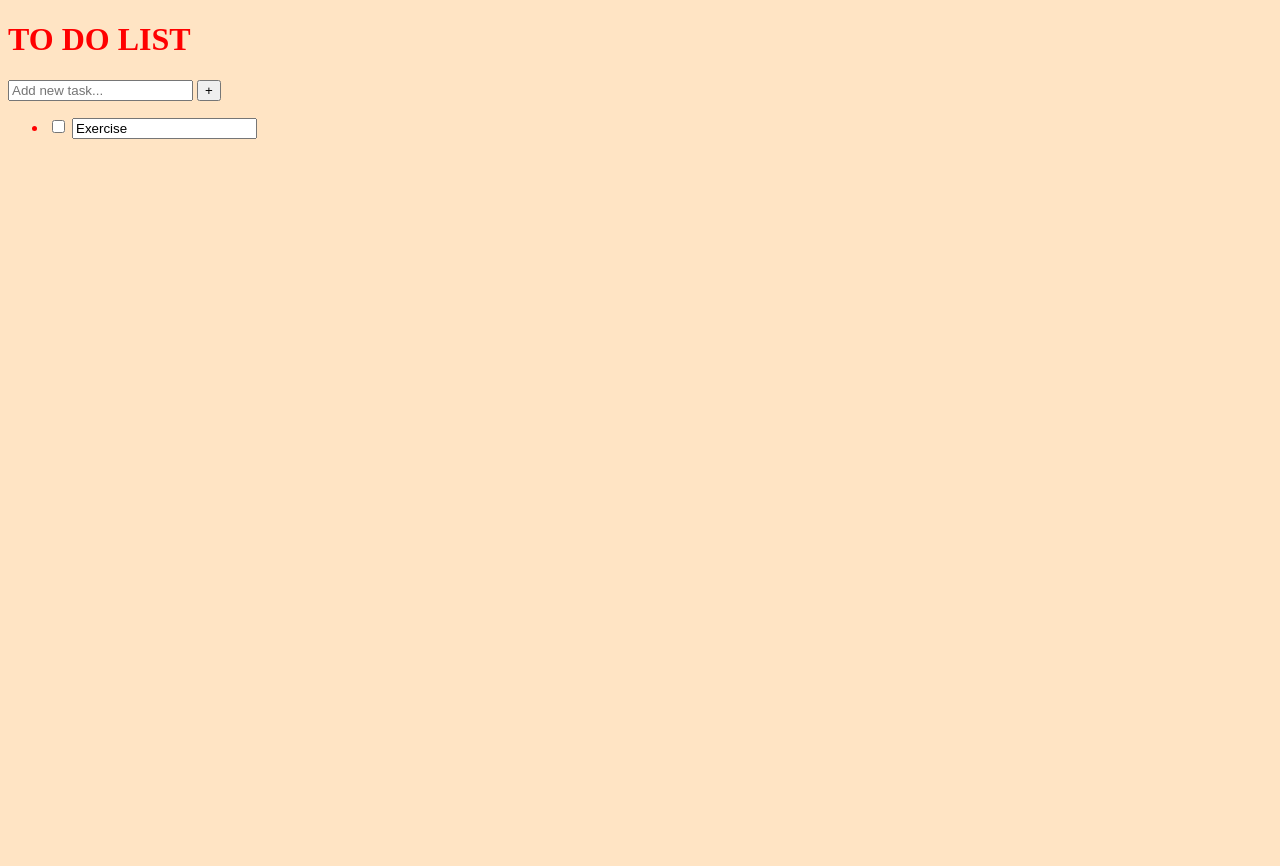
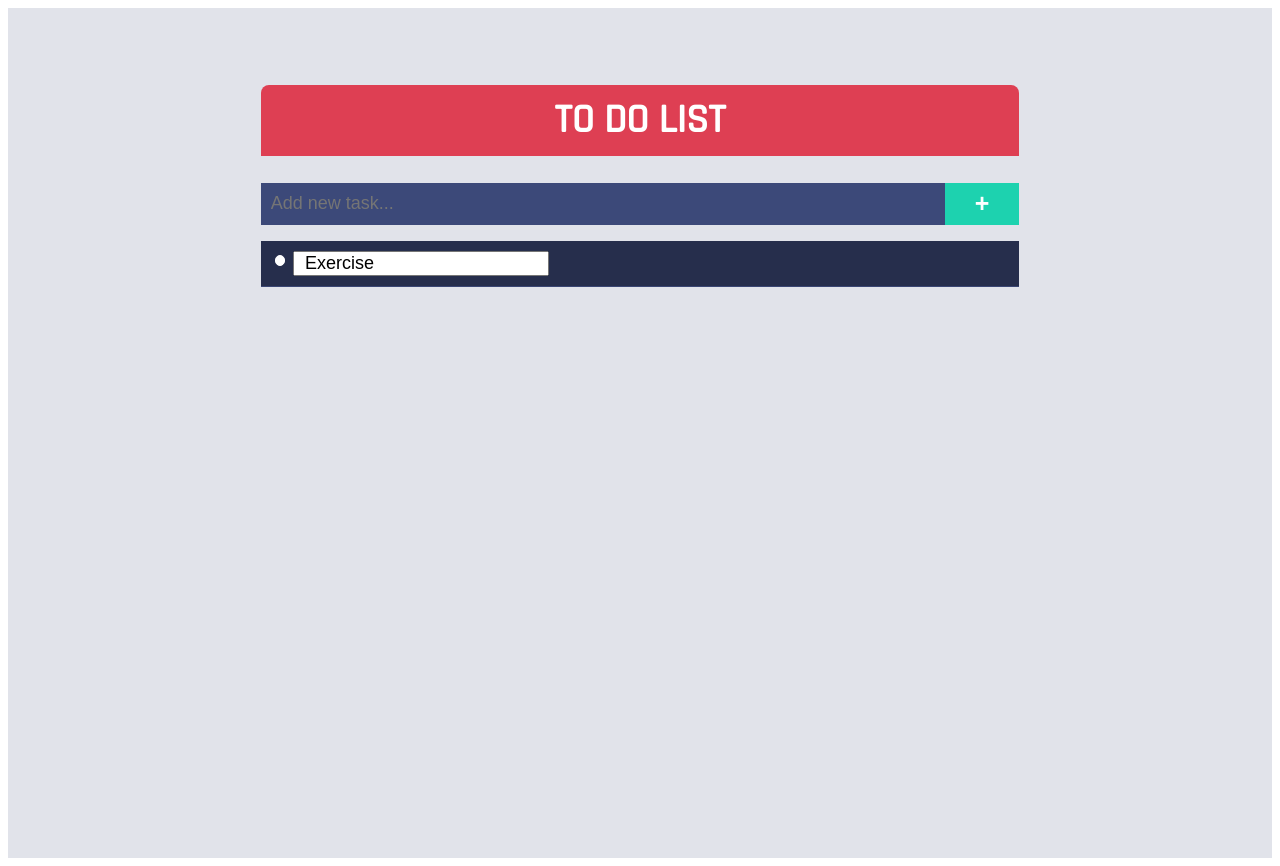
Before and after one commit to Qoosim/Todo-List-With-JS, a website built with webpack: page src/index.html in a window 1280 px wide. Before the commit the page ends 800 px from the top, so only its background shows below. Built offline with nearby package versions, Linux system fonts and the light colour scheme; some icons are missing.

Commit message:
Add style to make the UI apears good

```diff
--- a/src/style.css
+++ b/src/style.css
@@ -1,4 +1,107 @@
-body {
-    background-color: bisque;
-    color: red;
+@import url('https://fonts.googleapis.com/css2?family=Rajdhani:wght@500&display=swap');
+
+.container {
+  display: flex;
+  flex-direction: column;
+  align-items: center;
+  padding-top: 50px;
+  background-color: #e1e3ea;
+  height: 100vh;
+  font-family: sans-serif;
 }
+
+.app {
+  width: 60%;
+}
+
+.app h1 {
+  color: white;
+  font-size: 40px;
+  padding: 10px 0;
+  text-align: center;
+  border-radius: .5rem .5rem 0 0;
+  background-color: #de3f53;
+  font-family: 'Rajdhani', sans-serif;
+}
+
+
+
+.app form {
+  display: flex;
+  width: 100%;
+  background-color: #262e4c;
+}
+
+.app form input {
+  border: none;
+  background-color: #3c4979;
+  font-size: 18px;
+  color: white;
+  padding: 10px;
+  width: 90%;
+}
+
+.app form button {
+  border: none;
+  color: white;
+  background-color: #1dd2af;
+  font-size: 25px;
+  font-weight: 600;
+  height: 42px;
+  width: 10%;
+}
+
+.app ul {
+  list-style: none;
+  color: #e0e0e0;
+  padding: 0;
+}
+
+.app ul li {
+  padding: 10px;
+  background-color: #262e4c;
+  border-bottom: 1px solid #3a4674;
+}
+
+.check {
+  width: 0.8em;
+  height: 0.8em;
+  cursor: pointer;
+  border-radius: 50%;
+  background-color: white;
+  border: 1px solid rgb(255, 255, 255);
+  -webkit-appearance: none;
+}
+
+.check:checked {
+  background-color: #1dd2af;
+}
+
+.task {
+  font-size: 18px;
+  padding: 0 10px;
+}
+
+.task:focus {
+  outline: none;
+}
+
+.app ul li i {
+  float: right;
+  cursor: pointer;
+}
+
+.app ul li i:hover {
+  color: rgb(255, 82, 82);
+}
+
+.complete {
+  color: rgba(192, 192, 192, 0.842);
+  text-decoration: line-through;
+}
+
+@media (max-width:768px) {
+  .app {
+    width: 90%;
+  }
+}
```
Also changed, not shown: dist/main.js, src/index.js (line endings or trailing spaces), 3 other files.
